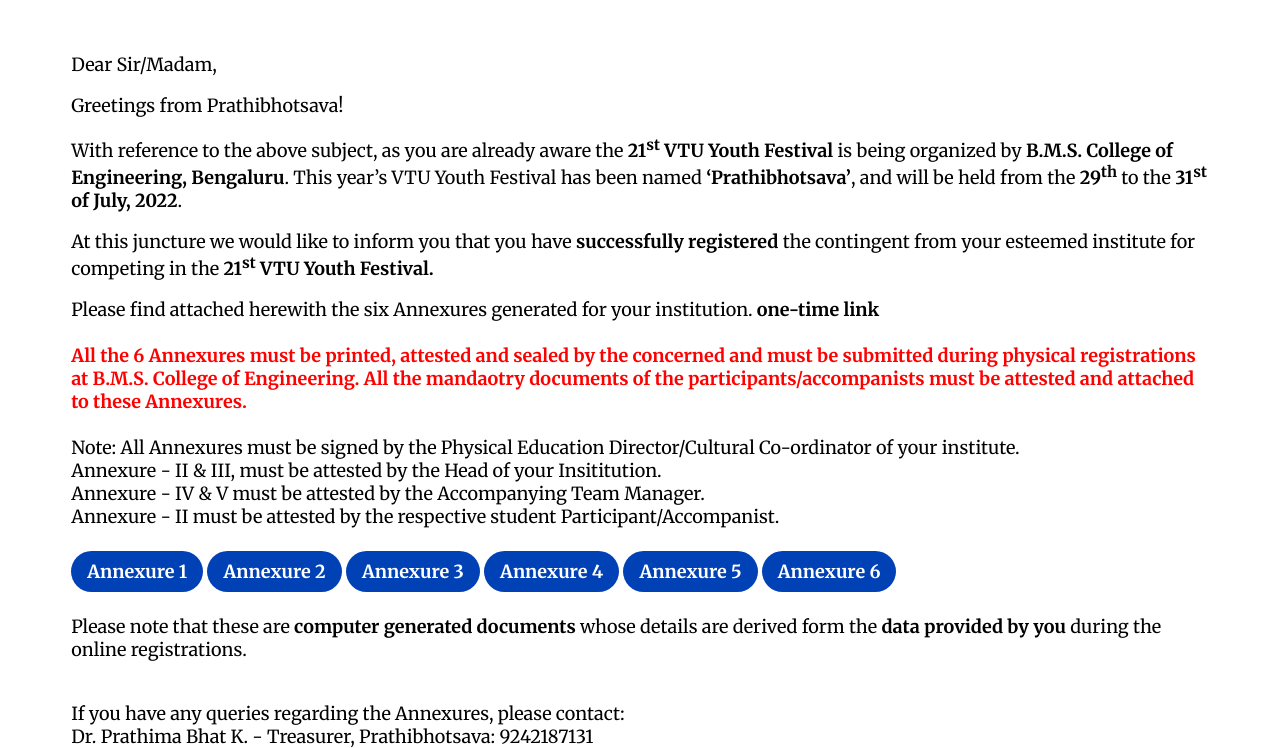
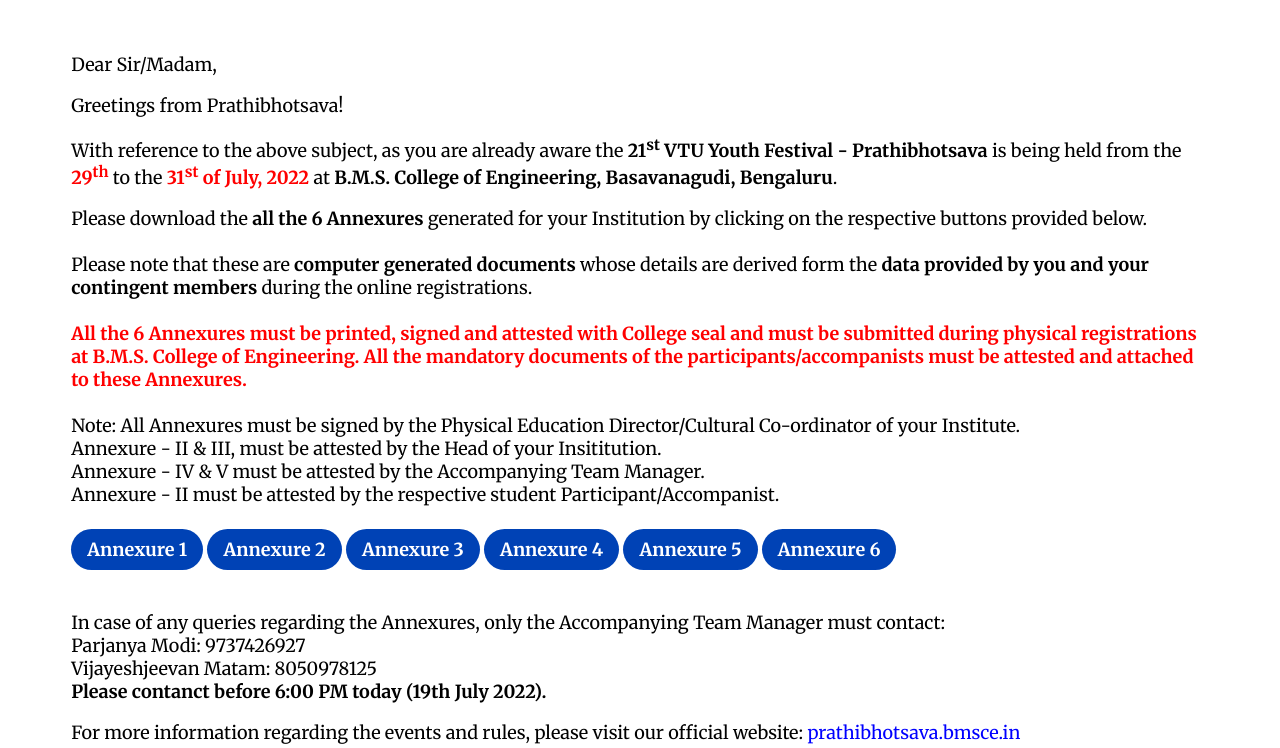
Before and after one commit to vtu-fest-web-developer-org/vtufest-annexures, a plain HTML site: page annexure-email/index.html in a window 1280 px wide. Shown: the part 290-1038 px from the top of the page. Drawn offline with Linux system fonts and the light colour scheme.

Commit message:
Content Updated for email

```diff
--- a/annexure-email/index.html
+++ b/annexure-email/index.html
@@ -42,24 +42,20 @@
                 Greetings from Prathibhotsava!
             </p>
             <p>
-                With reference to the above subject, as you are already aware the <strong>21<sup>st</sup> VTU Youth Festival</strong> is being organized by <strong>B.M.S. College of
-                    Engineering, Bengaluru</strong>. This year’s
-                VTU Youth Festival has been named <strong>‘Prathibhotsava’</strong>, and will be held from the
-                <strong>29<sup>th</sup> </strong> to the <strong> 31<sup>st</sup> of July, 2022</strong>.
+                With reference to the above subject, as you are already aware the <strong>21<sup>st</sup> VTU Youth Festival - Prathibhotsava</strong> is being held from the
+                <strong style="color: red;">29<sup>th</sup> </strong> to the <strong style="color: red;"> 31<sup>st</sup> of July, 2022</strong> at <strong>B.M.S. College of Engineering, Basavanagudi, Bengaluru</strong>.
             </p>
             <p>
-                At this juncture we would like to inform you that you have <strong>successfully registered</strong> the contingent from your esteemed institute for competing in the <strong>21<sup>st</sup> VTU Youth Festival.</strong>
-                <br />
-            </p>
-            <p>
-                Please find attached herewith the six Annexures generated for your institution.
-                <strong>one-time link</strong>
+                Please download the <strong>all the 6 Annexures</strong> generated for your Institution by clicking on the respective buttons provided below.
                 <br />
                 <br />
-                <strong style="color: red;">All the 6 Annexures must be printed, attested and sealed by the concerned and must be submitted during physical registrations at B.M.S. College of Engineering. All the mandaotry documents of the participants/accompanists must be attested and attached to these Annexures.</strong>
+                Please note that these are <strong>computer generated documents</strong> whose details are derived form the <strong>data provided by you and your contingent members</strong> during the online registrations.
                 <br />
                 <br />
-                Note: All Annexures must be signed by the Physical Education Director/Cultural Co-ordinator of your institute.
+                <strong style="color: red;">All the 6 Annexures must be printed, signed and attested with College seal and must be submitted during physical registrations at B.M.S. College of Engineering. All the mandatory documents of the participants/accompanists must be attested and attached to these Annexures.</strong>
+                <br />
+                <br />
+                Note: All Annexures must be signed by the Physical Education Director/Cultural Co-ordinator of your Institute.
                 <br />Annexure - II & III, must be attested by the Head of your Insititution.
                 <br />Annexure - IV & V must be attested by the Accompanying Team Manager.
                 <br />Annexure - II must be attested by the respective student Participant/Accompanist.<br /><br />
@@ -160,14 +156,13 @@ appearance: button;
         text-transform: none;
         ">Annexure 6</a>
                 <br />
-                <br />
-                Please note that these are <strong>computer generated documents</strong> whose details are derived form the <strong>data provided by you</strong> during the online registrations.
-                <br />
             </p>
             <br />
-            If you have any queries regarding the Annexures, please contact:<br />
-            Dr. Prathima Bhat K. - Treasurer, Prathibhotsava: 9242187131
-            <br />
+            In case of any queries regarding the Annexures, only the Accompanying Team Manager must contact:<br />
+            Parjanya Modi: 9737426927<br />
+            Vijayeshjeevan Matam: 8050978125<br />
+            <strong>Please contanct before 6:00 PM today (19th July 2022).</strong>
+
 
             <br />
             <p>
@@ -178,6 +173,7 @@ appearance: button;
             <br />
             <p>
                 With Regards,<br />
+
                 Organizing Committee<br />
                 <strong>Prathibhotsava</strong>
             </p>
```
